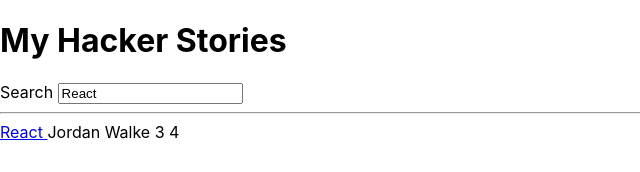
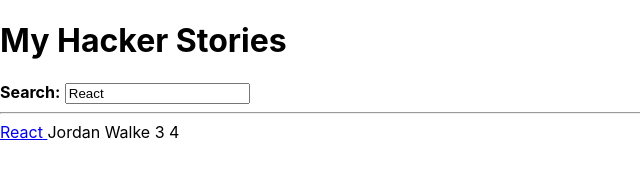
Before and after one commit to Drblessing/Road-to-React, a React (Create React App) app in the folder React-Fundamentals/my-react-app/: page / in a window 1280 px wide. Shown: the top 172 px of the page, without its empty margins (0-640 px from the left). Built offline with nearby package versions, Linux system fonts and the light colour scheme.

Commit message:
React Component Composition

```diff
--- a/React-Fundamentals/my-react-app/src/App.js
+++ b/React-Fundamentals/my-react-app/src/App.js
@@ -52,20 +52,21 @@ function App() {
       <h1>My Hacker Stories</h1>
       <InputWithLabel
         id="search"
-        label="Search"
         value={searchTerm}
         onInputChange={handleSearch}
-      />
+      >
+        <strong>Search:</strong>
+      </InputWithLabel>
       <hr />
       <List list={searchedStories} />
     </div>
   );
 }
 
-function InputWithLabel({ id, label, value, type = "text", onInputChange }) {
+function InputWithLabel({ id, value, type = "text", onInputChange, children }) {
   return (
     <>
-      <label htmlFor={id}>{label}</label>
+      <label htmlFor={id}>{children}</label>
       &nbsp;
       <input id={id} type={type} value={value} onChange={onInputChange} />
     </>
```
